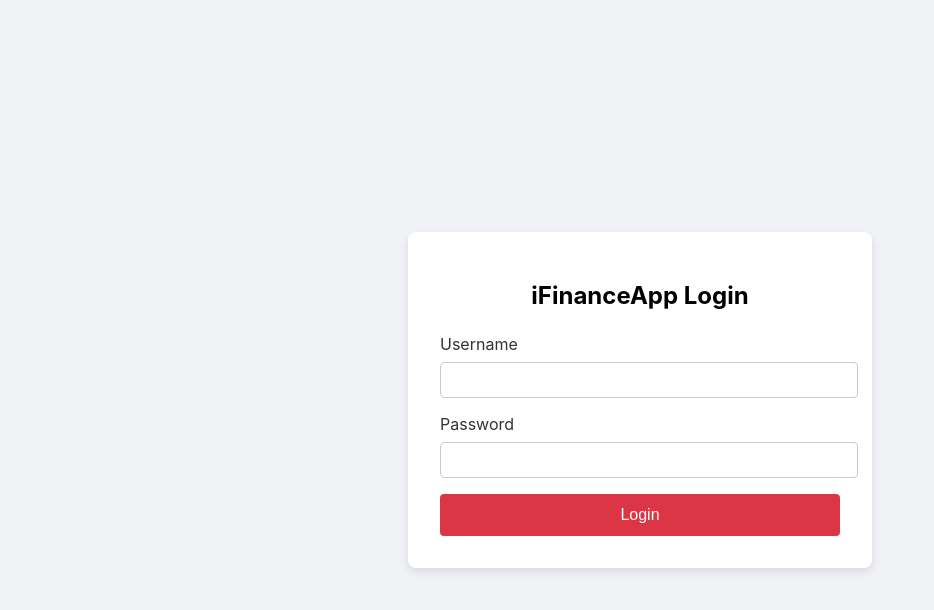
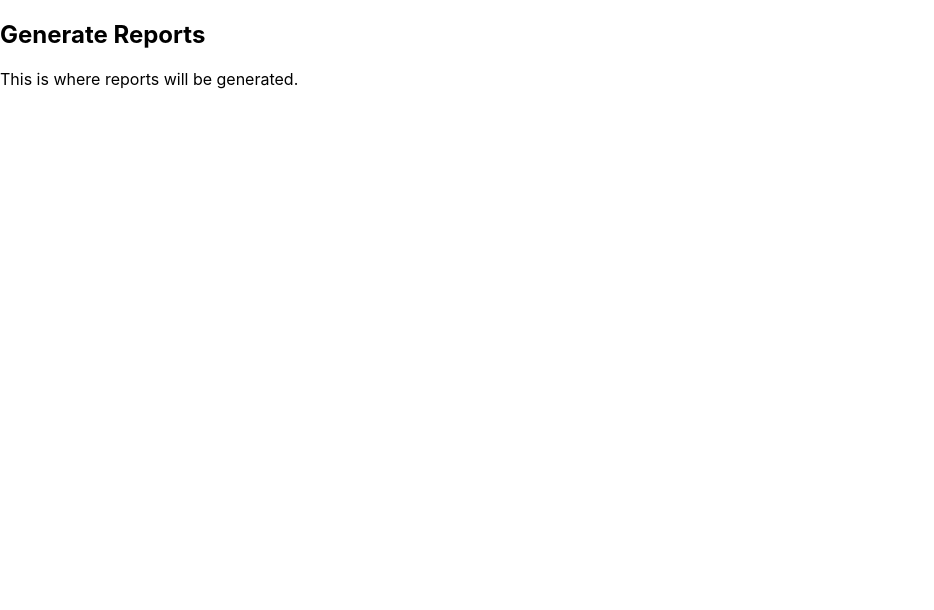
Before and after one commit to pl8n4/iFinanceApp, a React (Create React App) app in the folder frontend/FEUI/: page /generatereports in a window 1280 px wide. Shown: the top 610 px of the page, without its empty margins (0-934 px from the left). Built offline with nearby package versions, Linux system fonts and the light colour scheme.

Commit message:
now able to navigate to different pages when logged in as normal user

```diff
--- a/frontend/FEUI/package.json
+++ b/frontend/FEUI/package.json
@@ -12,6 +12,7 @@
     "http-proxy-middleware": "^3.0.5",
     "react": "^19.1.0",
     "react-dom": "^19.1.0",
+    "react-router-dom": "^7.5.2",
     "react-scripts": "5.0.1",
     "web-vitals": "^2.1.4"
   },
--- a/frontend/FEUI/src/App.js
+++ b/frontend/FEUI/src/App.js
@@ -1,6 +1,8 @@
 import React, { useState } from 'react';
 import './App.css';
+import { Routes, Route, useNavigate } from 'react-router-dom';
 import GroupManager from './GroupManager';
+import GenerateReports from './GenerateReports'; // Make sure this file exists
 
 function App() {
   const [token, setToken] = useState('');
@@ -11,11 +13,13 @@ function App() {
     name: '',
     userName: '',
     password: '1111',
-    role: 'user', // Changed from 'non-admin' to 'user' to match database role
+    role: 'user',
     email: '',
     address: ''
   });
   const [tab, setTab] = useState(null);
+
+  const navigate = useNavigate();
 
   const handleLogin = async (e) => {
     e.preventDefault();
@@ -77,8 +81,12 @@ function App() {
     }
   };
 
-  if (!currentUser) {
   return (
+    <Routes>
+      <Route
+        path="/"
+        element={
+          !currentUser ? (
             <div className="login-container">
               <div className="login-box">
                 <h1>iFinanceApp Login</h1>
@@ -107,14 +115,19 @@ function App() {
                 </form>
               </div>
             </div>
-    );
-  }
-
-  return (
+          ) : (
             <div className="dashboard-container">
               <div className="dashboard-header">
                 <h1>Welcome, {currentUser.name} ({currentUser.role})</h1>
-        <button onClick={() => { setCurrentUser(null); setToken(''); }} className="logout-button">Logout</button>
+                <button
+                  onClick={() => {
+                    setCurrentUser(null);
+                    setToken('');
+                  }}
+                  className="logout-button"
+                >
+                  Logout
+                </button>
               </div>
 
               <div className="user-section">
@@ -219,12 +232,19 @@ function App() {
               {currentUser.role === 'user' && (
                 <>
                   <div className="tabs">
-            <button onClick={() => setTab('groups')}>Manage Groups</button>
+                    <button onClick={() => navigate('/groupmanager')}>Manage Groups</button>
+                    <button onClick={() => navigate('/generatereports')}>Generate Reports</button>
                   </div>
                   {tab === 'groups' && <GroupManager token={token} />}
                 </>
               )}
             </div>
+          )
+        }
+      />
+      <Route path="/groupmanager" element={<GroupManager token={token} />} />
+      <Route path="/generatereports" element={<GenerateReports />} />
+    </Routes>
   );
 }
 
--- /dev/null
+++ b/frontend/FEUI/src/GenerateReports.js
@@ -0,0 +1,12 @@
+import React from 'react';
+
+function GenerateReports() {
+  return (
+    <div>
+      <h2>Generate Reports</h2>
+      <p>This is where reports will be generated.</p>
+    </div>
+  );
+}
+
+export default GenerateReports;
--- a/frontend/FEUI/src/GroupManager.js
+++ b/frontend/FEUI/src/GroupManager.js
@@ -1,6 +1,6 @@
 import React, { useEffect, useState } from 'react';
 
-export default function GroupManager({ token }) {
+function GroupManager({ token }) {
     const [groups, setGroups] = useState([]);
     const [categories, setCategories] = useState([]);
     const [form, setForm] = useState({ name: '', AccountCategoryId: '', parentId: '' });
@@ -41,6 +41,7 @@ export default function GroupManager({ token }) {
         setError('Failed to fetch categories');
         console.error('Error fetching categories:', err);
       }
+
   };
 
   // eslint-disable-next-line react-hooks/exhaustive-deps
@@ -201,3 +202,5 @@ export default function GroupManager({ token }) {
     </div>
   );
 }
+
+export default GroupManager;
--- a/frontend/FEUI/src/index.js
+++ b/frontend/FEUI/src/index.js
@@ -1,5 +1,6 @@
 import React from 'react';
 import ReactDOM from 'react-dom/client';
+import { BrowserRouter } from 'react-router-dom';
 import './index.css';
 import App from './App';
 import reportWebVitals from './reportWebVitals';
@@ -7,11 +8,10 @@ import reportWebVitals from './reportWebVitals';
 const root = ReactDOM.createRoot(document.getElementById('root'));
 root.render(
   <React.StrictMode>
-    <App />
+    <BrowserRouter>
+      <App />
+    </BrowserRouter>
   </React.StrictMode>
 );
 
-// If you want to start measuring performance in your app, pass a function
-// to log results (for example: reportWebVitals(console.log))
-// or send to an analytics endpoint. Learn more: https://bit.ly/CRA-vitals
 reportWebVitals();
```
Also changed, not shown: 1 other file (tests, documents, lock files or other folders). Lines whose indentation alone changed are shown as unchanged.
